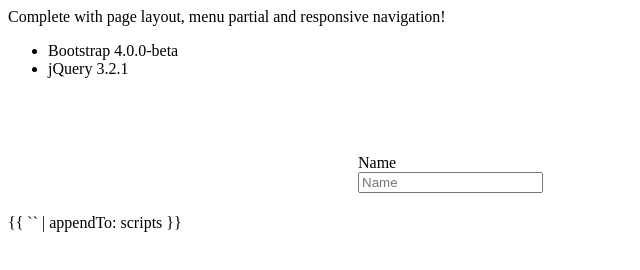
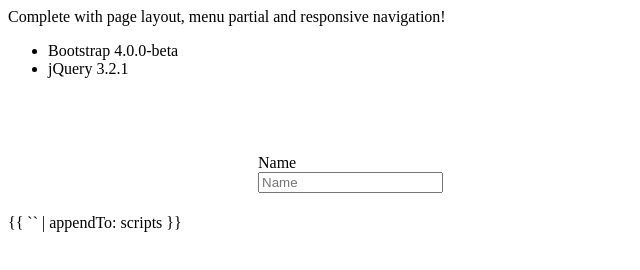
Before and after one commit to binary2015nov/TemplatesBootstrapStarter, a plain HTML site: page src/wwwroot/index.html in a window 1280 px wide. Shown: the whole page, without its empty margins (0-640 px from the left). Drawn offline with Linux system fonts and the light colour scheme.

Commit message:
Update homepage

```diff
--- a/src/wwwroot/index.html
+++ b/src/wwwroot/index.html
@@ -10,7 +10,7 @@ title: Bootstrap Templates Starter
   <li>jQuery 3.2.1</li>
 </ul>
 
-<div class="container" style="padding:60px 0 0 350px">
+<div class="container" style="padding:60px 0 0 250px">
   <div class="form-group row">
     <label for="host" class="col-sm-2 col-form-label">Name</label>
     <div class="col-sm-4">
```
Also changed, not shown: 1 other file.
